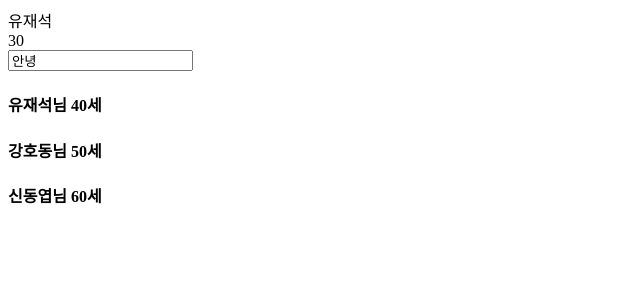
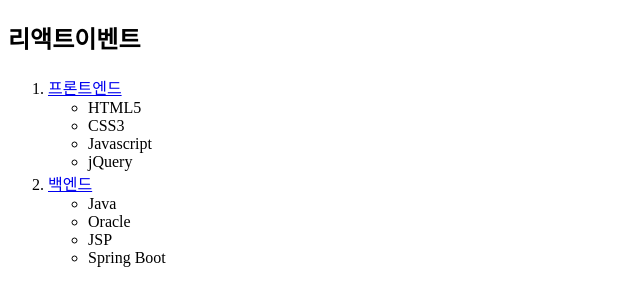
Before and after one commit to rngustmd/2026B_react, a React (Vite) app: page / in a window 1280 px wide. Shown: the top 306 px of the page, without its empty margins (0-640 px from the left). Built offline with nearby package versions, Linux system fonts and the light colour scheme.

Commit message:
0911 react Component6

```diff
--- /dev/null
+++ b/src/example/day01/Component4.jsx
@@ -0,0 +1,48 @@
+function FrontComp( props ){
+    const liRows = [];
+    for( let i = 0 ; i <= props.propData1.length -1 ; i ++ ){
+        // 부모로부터 전달받은 props 내 propData1 반복
+        liRows.push(
+            <li key={i}> { props.propData1[i] } </li>
+        );
+        // 배열명.push( 값 ); // 배열내 값 추가
+    }
+    return ( <>
+            <li>
+                {props.frTitle}
+            </li>
+            <ul>
+                {liRows}
+            </ul>
+            </>)
+}
+
+const BackComp = ( { propData2 , baTitle } ) =>{
+    const liRows = [];
+    let keyCnt = 0;
+    for( let row of propData2 ){
+        liRows.push(
+            <li key={keyCnt++}> {row} </li>
+        );
+    }
+    return (<>
+    <li> {baTitle} </li>
+    <ul>
+        {liRows}
+    </ul>
+    </>)
+}
+export default function Component4( ){
+    // * 추후에 연동할 백엔드 와 통신 AXIOS *
+    const frontData = [ 'HTML5', 'CSS3' , 'Javascript', 'jQuery', "React" ];
+    const backData = [ 'Java' , 'Oracle' , 'JSP' , 'Spring Boot'  ]
+    return(<>
+        <div>
+            <h2> React-Props </h2>
+            <ol>
+                <FrontComp propData1={frontData} frTitle="프론트엔드"></FrontComp>
+                <BackComp propData2={backData} baTitle="백엔드"></BackComp>
+            </ol>
+        </div>
+    </>)
+}
--- /dev/null
+++ b/src/example/day01/Component5.jsx
@@ -0,0 +1,16 @@
+export default function Component5( props ){
+    //
+    function event1( ){ alert('이벤트발생'); }
+    const event2 = function( ){ alert('이벤트발생2'); }
+    const event3 = () => { alert('이벤트발생3'); }
+    // onclick = "함수명()" -- 리액트방법 --> onClick = 함수명
+    // 1. c -> C
+    // 2. 함수실행X
+    return(<>
+            <button onClick={ event1 }> 이벤트1 </button>
+            <button onClick={ event2 }> 이벤트2 </button>
+            <button onClick={ event3 }> 이벤트3 </button>
+            <button onClick={ ( ) => { alert( '이벤트발생4' ) } }> 이벤트4 </button>
+
+    </>)
+}
--- /dev/null
+++ b/src/example/day01/Component6.jsx
@@ -0,0 +1,42 @@
+function FrontComp( props ) {
+    return( <>
+        <li> <a href='/' onClick={() => {
+            props.onMyEvent1();
+        }}> 프론트엔드 </a> </li>
+        <ul>
+            <li> HTML5 </li>
+            <li> CSS3 </li>
+            <li> Javascript </li>
+            <li> jQuery </li>
+        </ul>
+    </>)
+}
+
+
+const BackComp = ( {onMyEvent2} ) => {
+    return(<>
+    <li> <a href="/" onClick={(event) => {
+        event.preventDefault();
+        onMyEvent2('백엔드 클릭됨(자식전달)');
+    }}> 백엔드 </a> </li>
+    <ul>
+        <li> Java </li>
+        <li> Oracle </li>
+        <li> JSP </li>
+        <li> Spring Boot </li>
+    </ul>
+    </>)
+}
+export default function Component6( props ){
+        return(<>
+            <h2> 리액트이벤트</h2>
+            <ol>
+                <FrontComp onMyEvent1={()=>{
+                alert('프론트엔드 클릭됨(부모전달)');
+            }}> </FrontComp>
+                <BackComp onMyEvent2={(msg) =>{
+                    alert(msg);
+                }}/>
+            </ol>
+        </>)
+}
--- a/src/main.jsx
+++ b/src/main.jsx
@@ -23,5 +23,14 @@
 // import Component2 from "./example/day01/Component2";
 // create.render( <Component2> </Component2>)
 
-import Component3 from "./example/day01/Component3";
-create.render( <Component3> </Component3> )
+// import Component3 from "./example/day01/Component3";
+// create.render( <Component3> </Component3> )
+
+// import Component4 from "./example/day01/Component4";
+// create.render( <Component4> </Component4> )
+
+// import Component5 from "./example/day01/Component5";
+// create.render( <Component5> x</Component5>)
+
+import Component6 from "./example/day01/Component6";
+create.render( <Component6> </Component6>)
```
